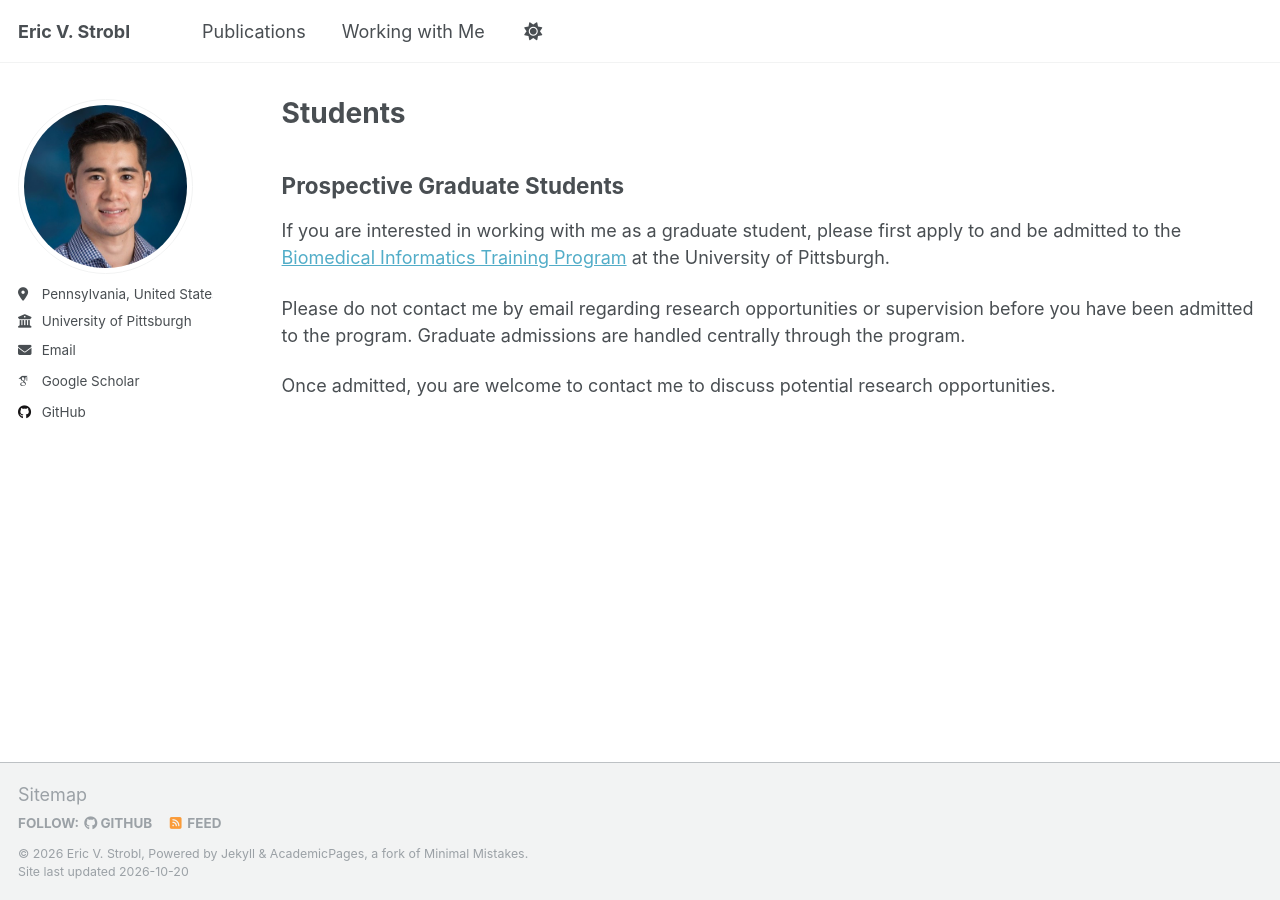
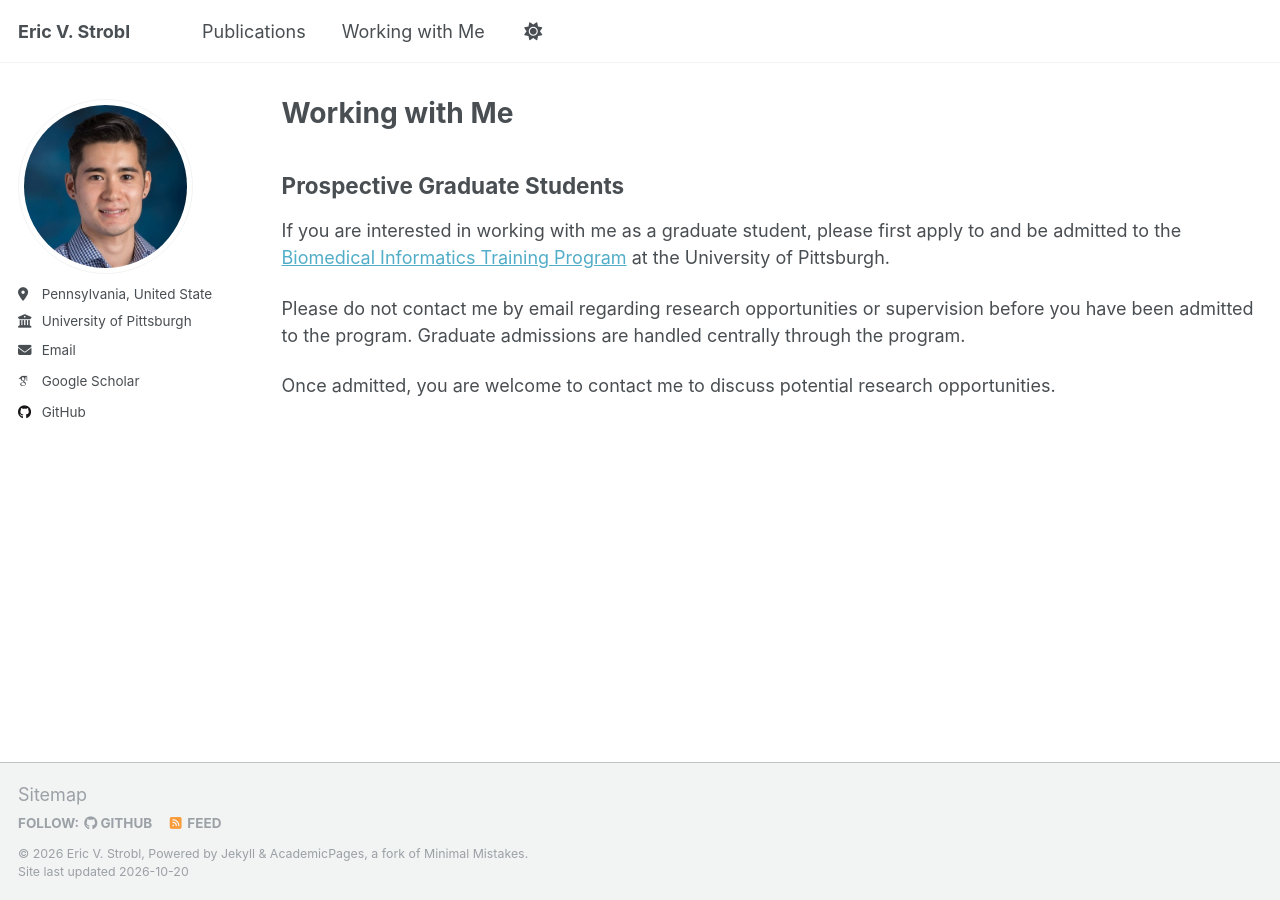
Before and after one commit to ericstrobl/ericstrobl.github.io, a Jekyll site: the page built from _pages/workingwithme.md, in a window 1280 px wide. Built offline with Jekyll 4.4.1, drawn with Linux system fonts in a browser that asks for light colours; some web fonts are replaced; a script that is not in the unit is left out.

Commit message:
Update workingwithme.md

```diff
--- a/_pages/workingwithme.md
+++ b/_pages/workingwithme.md
@@ -1,7 +1,7 @@
 ---
 layout: archive
-title: "Students"
-permalink: /students/
+title: "Working with Me"
+permalink: /workingwithme/
 author_profile: true
 ---
 
```
